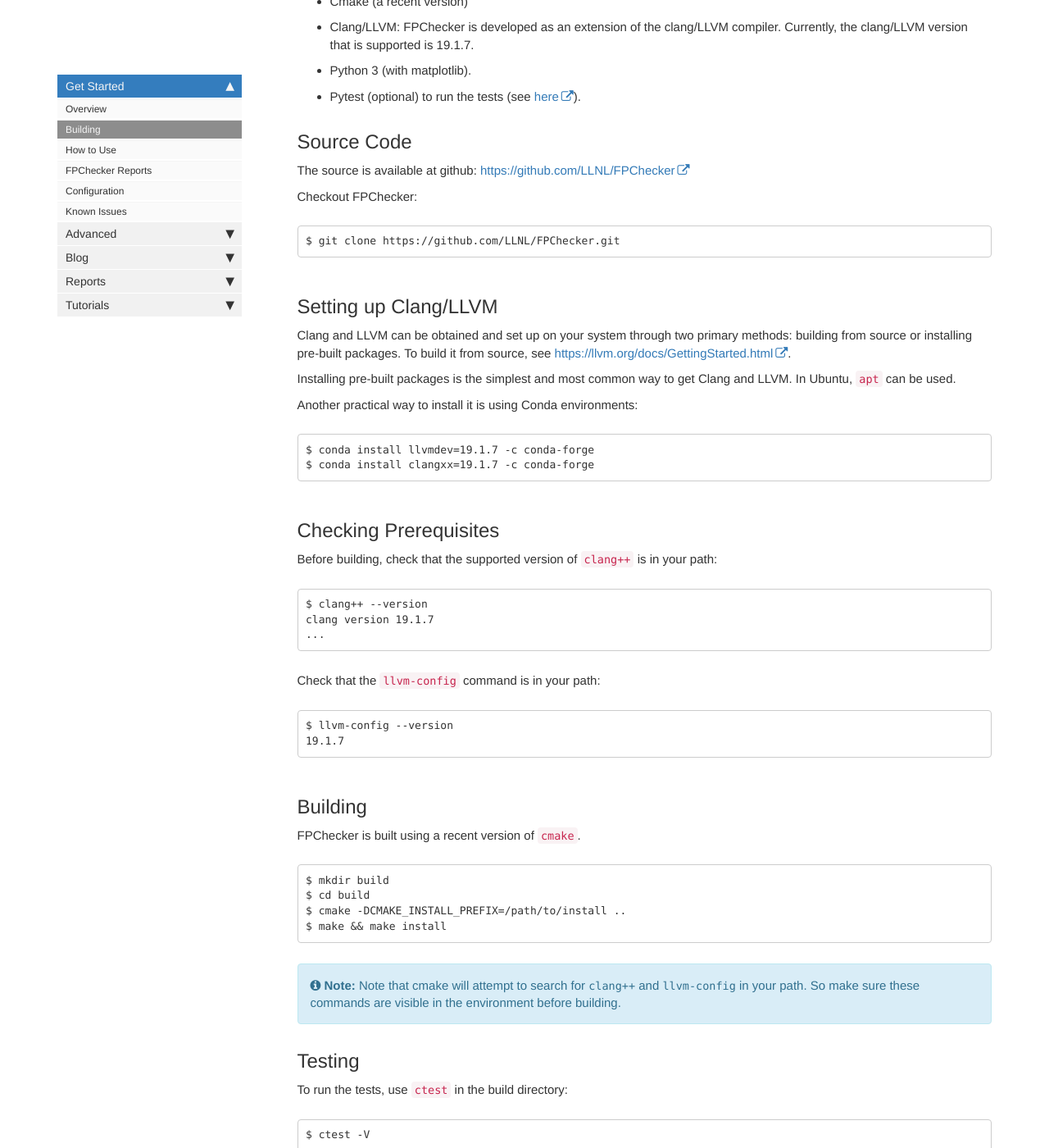
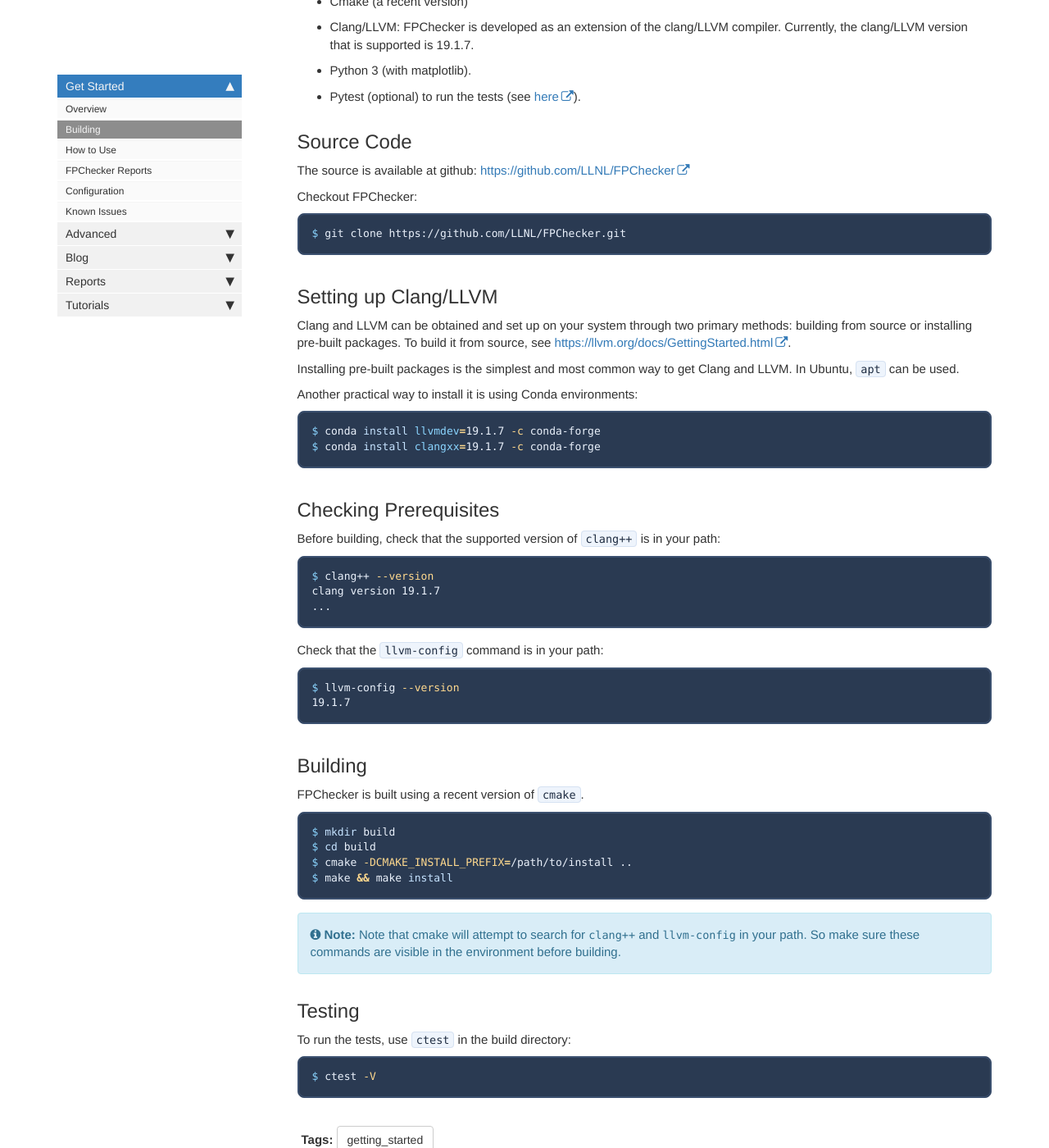
Before and after one commit to ilagunap/fpchecker-doc, a Jekyll site: the page built from installation.md, in a window 1280 px wide and 1400 px high, scrolled down 550 px. Shown: the whole window at 82% size. Built offline with Jekyll 4.4.1, drawn with Linux system fonts in a browser that asks for light colours; comment, search, counter and statistics services are not loaded.

Commit message:
new style pushed

````diff
--- a/css/customstyles.css
+++ b/css/customstyles.css
@@ -256,6 +256,83 @@
 div#toc ul li ul {
     padding-left:8px;
 
+}
+
+/* Minimal code styling override: dark fenced blocks, subtle inline code */
+.highlighter-rouge .highlight {
+    background: #2a3a52;
+    border: 1px solid #3c5170;
+    border-radius: 8px;
+    margin-bottom: 16px;
+}
+
+.highlighter-rouge .highlight pre {
+    background: transparent;
+    color: #eaf1fb;
+    padding: 14px 16px;
+    line-height: 1.45;
+    margin: 0;
+    overflow-x: auto;
+}
+
+/* Syntax token overrides for dark code blocks (Rouge) */
+.highlighter-rouge .highlight .nv,
+.highlighter-rouge .highlight .vc,
+.highlighter-rouge .highlight .vg,
+.highlighter-rouge .highlight .vi {
+    color: #8bd5ff;
+}
+
+.highlighter-rouge .highlight .nb,
+.highlighter-rouge .highlight .nf {
+    color: #c6e3ff;
+}
+
+.highlighter-rouge .highlight .nt,
+.highlighter-rouge .highlight .na,
+.highlighter-rouge .highlight .nl {
+    color: #ffd98e;
+}
+
+.highlighter-rouge .highlight .k,
+.highlighter-rouge .highlight .kt,
+.highlighter-rouge .highlight .o,
+.highlighter-rouge .highlight .ow {
+    color: #ffd98e;
+}
+
+.highlighter-rouge .highlight .s,
+.highlighter-rouge .highlight .s1,
+.highlighter-rouge .highlight .s2,
+.highlighter-rouge .highlight .sb,
+.highlighter-rouge .highlight .sx {
+    color: #b8f7d4;
+}
+
+.highlighter-rouge .highlight .mi,
+.highlighter-rouge .highlight .mf,
+.highlighter-rouge .highlight .m {
+    color: #f7c7ff;
+}
+
+.highlighter-rouge .highlight .c,
+.highlighter-rouge .highlight .c1,
+.highlighter-rouge .highlight .cm {
+    color: #9fb0c9;
+}
+
+.highlighter-rouge .highlight .gp {
+    color: #a7bce0;
+}
+
+p code,
+li code,
+td code {
+    background: #eef4fc;
+    border: 1px solid #d6e2f2;
+    color: #1f2d42;
+    border-radius: 4px;
+    padding: 1px 5px;
 }
 
 div#toc ul li ul li::before {
--- a/installation.md
+++ b/installation.md
@@ -20,7 +20,7 @@
 
 Checkout FPChecker:
 
-```
+```bash
 $ git clone https://github.com/LLNL/FPChecker.git
 ```
 
@@ -32,7 +32,7 @@
 
 Another practical way to install it is using Conda environments:
 
-```
+```bash
 $ conda install llvmdev=19.1.7 -c conda-forge
 $ conda install clangxx=19.1.7 -c conda-forge
 ```
@@ -41,14 +41,14 @@
 ## Checking Prerequisites
 Before building, check that the supported version of `clang++` is in your path:
 
-```
+```bash
 $ clang++ --version
 clang version 19.1.7
 ...
 ```
 
 Check that the `llvm-config` command is in your path:
-```
+```bash
 $ llvm-config --version
 19.1.7
 ```
@@ -56,7 +56,7 @@
 ## Building
 FPChecker is built using a recent version of `cmake`.
 
-```
+```bash
 $ mkdir build
 $ cd build
 $ cmake -DCMAKE_INSTALL_PREFIX=/path/to/install ..
@@ -69,6 +69,6 @@
 
 To run the tests, use `ctest` in the build directory:
 
-```
+```bash
 $ ctest -V
 ```
````
Also changed, not shown: annotations.md (+3 -3 lines), how-to-use.md (+5 -5 lines), reports.md (+3 -2 lines), text_reports.md (+2 -2 lines).
